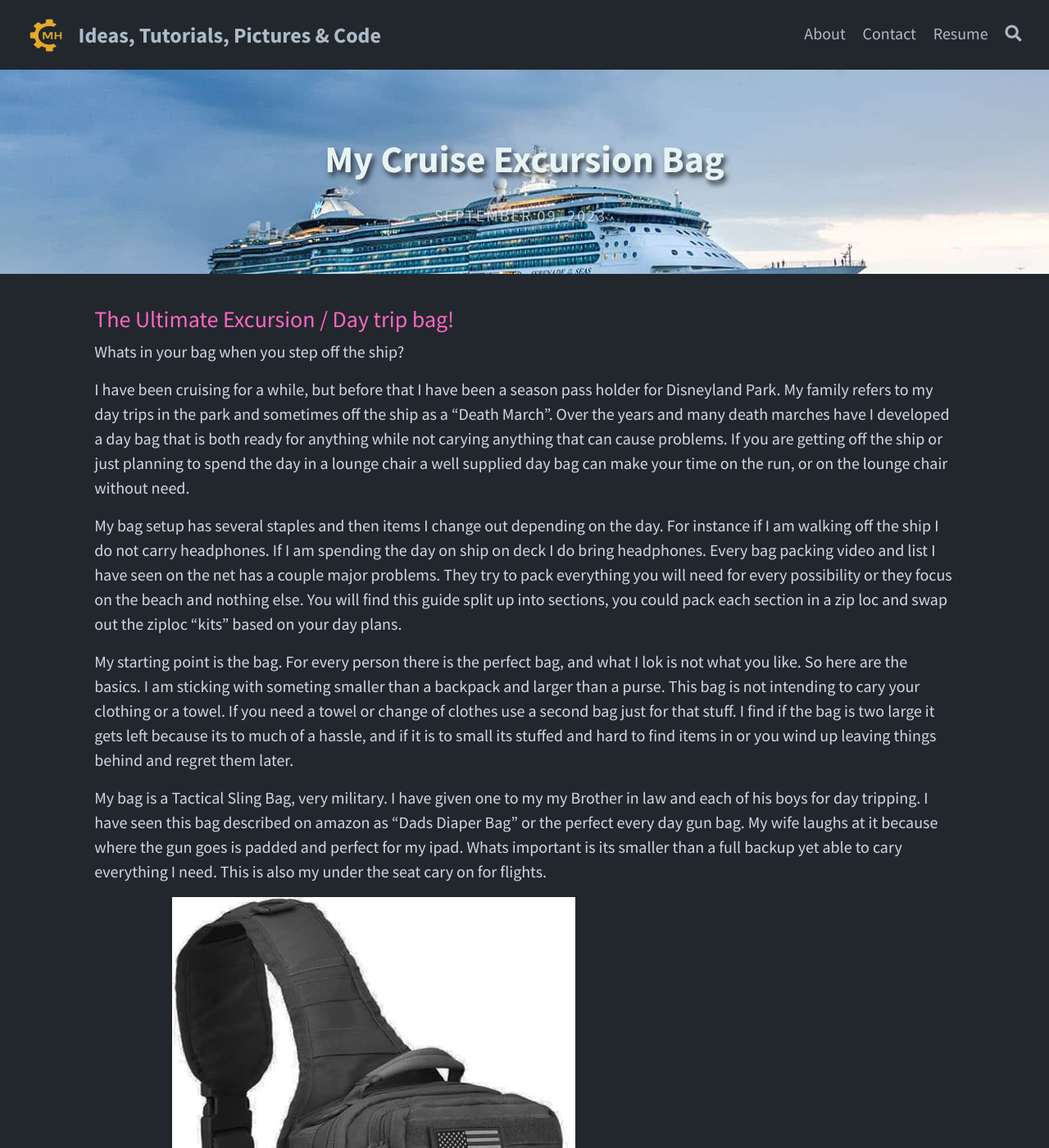
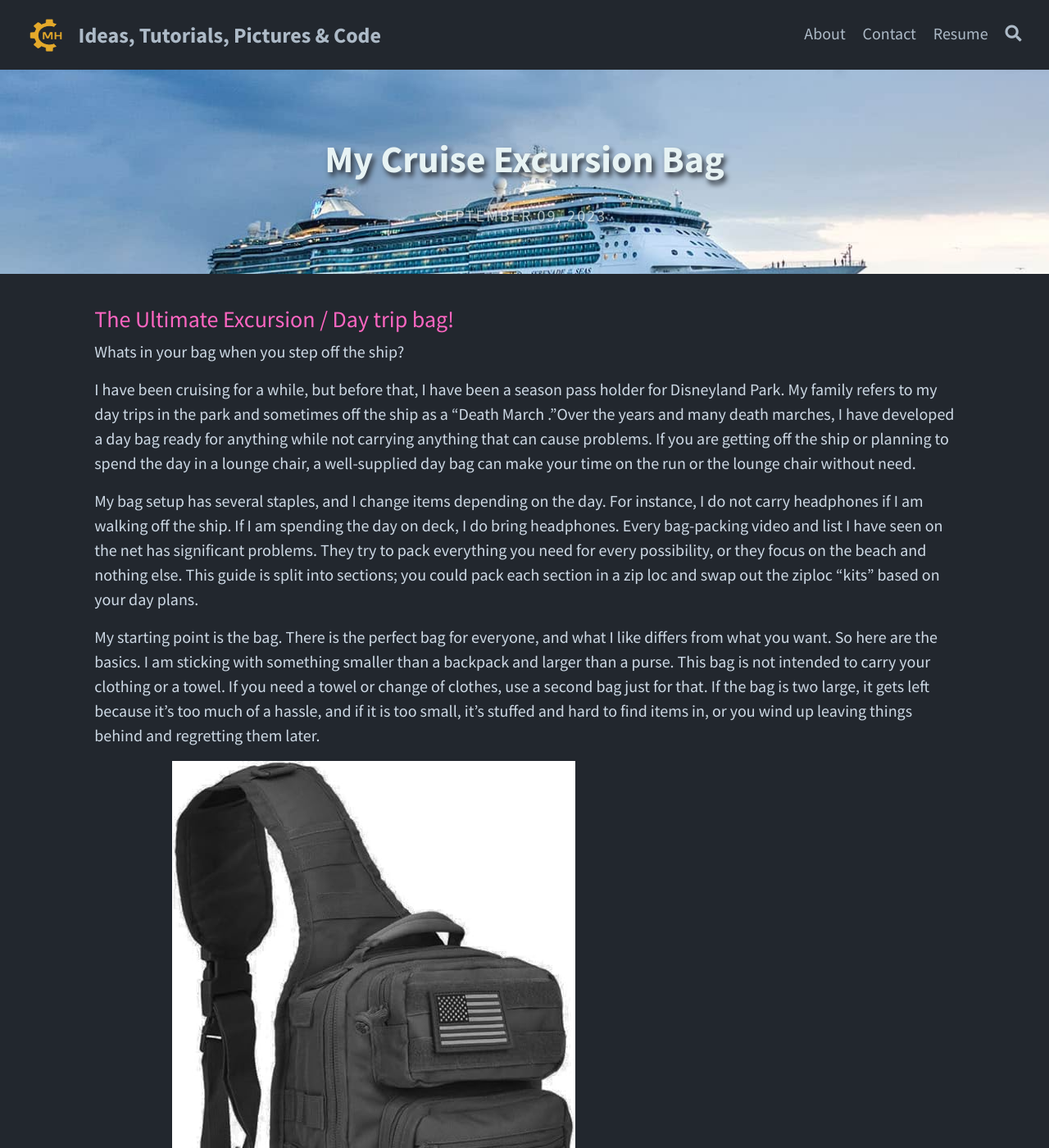
Before and after one commit to mjh2901/mikehathaway.com, a Jekyll site: the page built from _posts/2023-09-09-cruise-day-bag.md, in a window 1280 px wide and 1400 px high. Shown: the whole window at 82% size. Built offline with Jekyll 4.4.1, drawn with Linux system fonts in a browser that asks for light colours.

Commit message:
Update 2023-09-09-cruise-day-bag.md

```diff
--- a/_posts/2023-09-09-cruise-day-bag.md
+++ b/_posts/2023-09-09-cruise-day-bag.md
@@ -15,13 +15,12 @@ published: true
 
 Whats in your bag when you step off the ship?
 
-I have been cruising for a while, but before that I have been a season pass holder for Disneyland Park.  My family refers to my day trips in the park and sometimes off the ship as a "Death March". Over the years and many death marches have I developed a day bag that is both ready for anything while not carying anything that can cause problems.  If you are getting off the ship or just planning to spend the day in a lounge chair a well supplied day bag can make your time on the run, or on the lounge chair without need.
+I have been cruising for a while, but before that, I have been a season pass holder for Disneyland Park.  My family refers to my day trips in the park and sometimes off the ship as a "Death March  ."Over the years and many death marches, I have developed a day bag ready for anything while not carrying anything that can cause problems.  If you are getting off the ship or planning to spend the day in a lounge chair, a well-supplied day bag can make your time on the run or the lounge chair without need.
 
-My bag setup has several staples and then items I change out depending on the day.  For instance if I am walking off the ship I do not carry headphones.  If I am spending the day on ship on deck I do bring headphones.  Every bag packing video and list I have seen on the net has a couple major problems.  They try to pack everything you will need for every possibility or they focus on the beach and nothing else.  You will find this guide split up into sections, you could pack each section in a zip loc and swap out the ziploc "kits" based on your day plans.
+My bag setup has several staples, and I change items depending on the day.  For instance, I do not carry headphones if I am walking off the ship.  If I am spending the day on deck, I do bring headphones.  Every bag-packing video and list I have seen on the net has significant problems.  They try to pack everything you need for every possibility, or they focus on the beach and nothing else.  This guide is split into sections; you could pack each section in a zip loc and swap out the ziploc "kits" based on your day plans.
 
-My starting point is the bag.  For every person there is the perfect bag, and what I lok is not what you like.  So here are the basics.  I am sticking with someting smaller than a backpack and larger than a purse.  This bag is not intending to cary your clothing or a towel.  If you need a towel or change of clothes use a second bag just for that stuff.  I find if the bag is two large it gets left because its to much of a hassle, and if it is to small its stuffed and hard to find items in or you wind up leaving things behind and regret them later.
+My starting point is the bag.  There is the perfect bag for everyone, and what I like differs from what you want.  So here are the basics.  I am sticking with something smaller than a backpack and larger than a purse.  This bag is not intended to carry your clothing or a towel.  If you need a towel or change of clothes, use a second bag just for that.  If the bag is two large, it gets left because it's too much of a hassle, and if it is too small, it's stuffed and hard to find items in, or you wind up leaving things behind and regretting them later.
 
-My bag is a Tactical Sling Bag, very military. I have given one to my my Brother in law and each of his boys for day tripping.  I have seen this bag described on amazon as "Dads Diaper Bag" or the perfect every day gun bag.  My wife laughs at it because where the gun goes is padded and perfect for my ipad.  Whats important is its smaller than a full backup yet able to cary everything I need.  This is also my under the seat cary on for flights.
 
 ![[Day Bag](https://www.amazon.com/Tactical-Military-Shoulder-Backpack-Everyday/dp/B0BRR6N3TY/ref=sr_1_7?crid=OM3HI3MS7KNR&keywords=tactical+diaper+bag&qid=1694400020&sprefix=tactical+diaper%2Caps%2C159&sr=8-7)]({{site.baseurl}}/assets/img/posts/travel/daybag.jpg)
 
```
